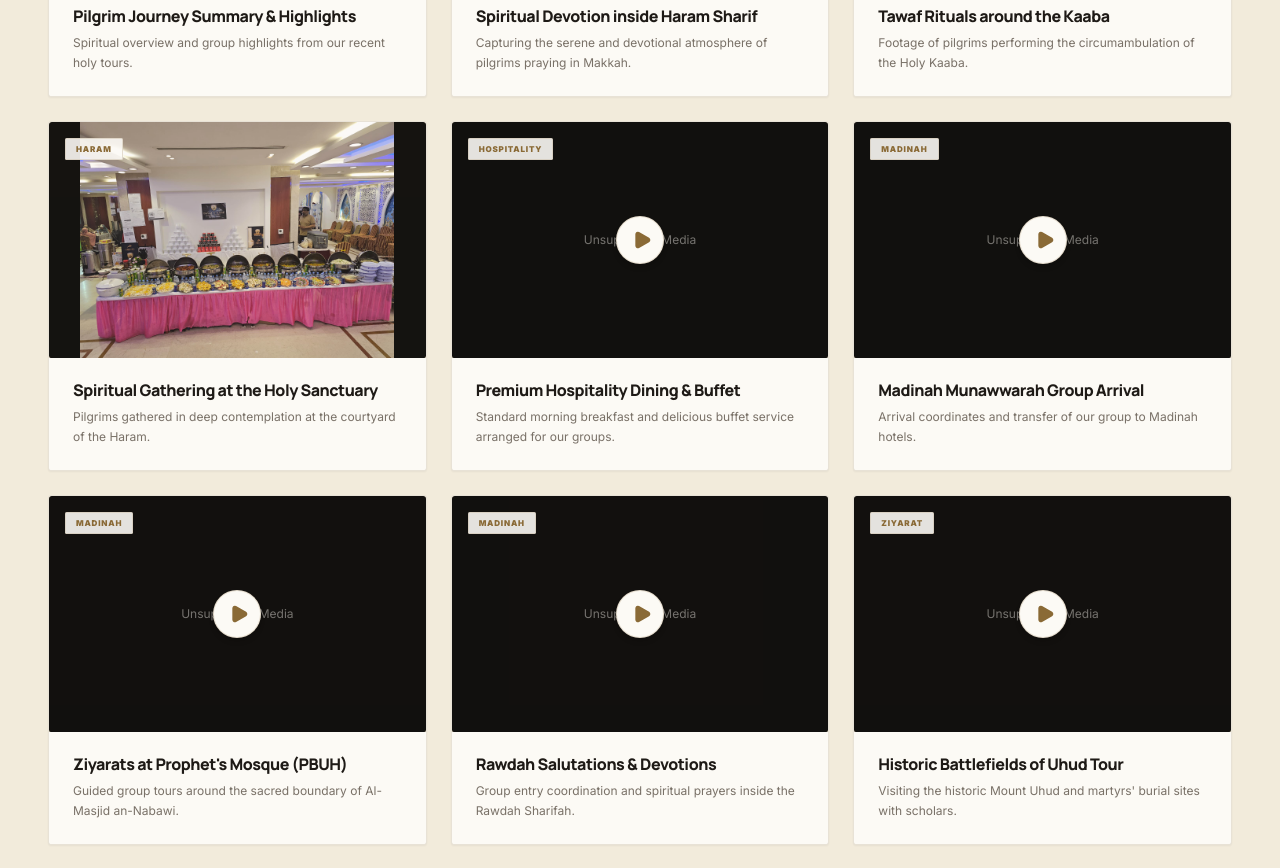
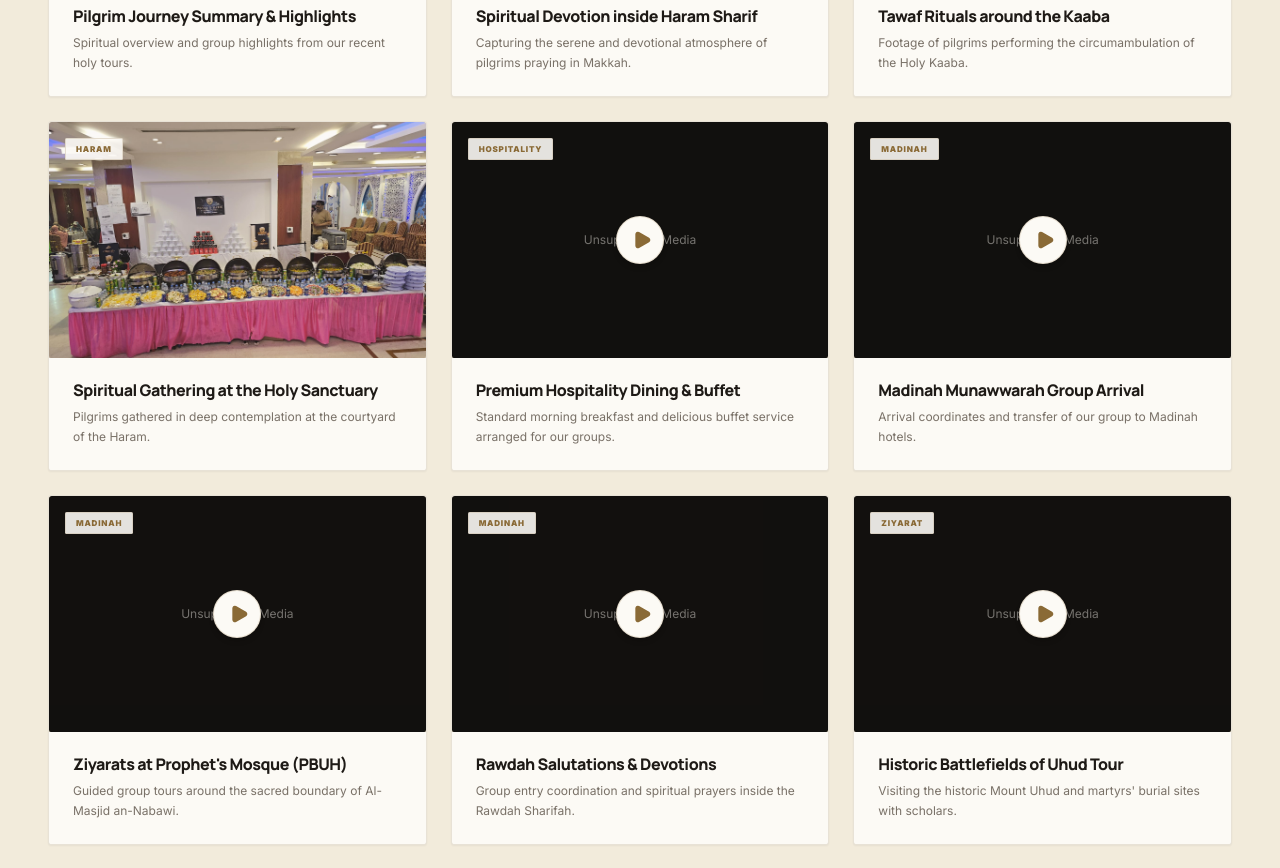
Before and after one commit to shafinmahida/dayar-e-habib-platform-v2, a Next.js app: page /gallery in a window 1280 px wide. Shown: the part 820-1688 px from the top of the page. Built offline with nearby package versions, Linux system fonts and the light colour scheme; no server answers; the database is empty; a web font is replaced by a local one.

Commit message:
Fix: Restore object-cover to SmartMediaPlayer to fix Hero image clipping

```diff
--- a/components/shared/SmartMediaPlayer.tsx
+++ b/components/shared/SmartMediaPlayer.tsx
@@ -38,7 +38,7 @@ export function SmartMediaPlayer({ url, type = "image", alt = "Media content", c
         onDoubleClick={handleFullscreen}
       >
         {/* eslint-disable-next-line @next/next/no-img-element */}
-        <img src={url} alt={alt} className="w-full h-full object-contain pointer-events-none" />
+        <img src={url} alt={alt} className={cn("w-full h-full object-cover pointer-events-none", className?.includes('object-contain') ? 'object-contain' : '')} />
       </div>
     );
   }
@@ -57,7 +57,7 @@ export function SmartMediaPlayer({ url, type = "image", alt = "Media content", c
           muted
           loop
           playsInline
-          className="w-full h-full object-cover pointer-events-none"
+          className={cn("w-full h-full object-cover pointer-events-none", className?.includes('object-contain') ? 'object-contain' : '')}
         />
         <div className="absolute inset-0 z-10 bg-transparent" />
       </div>
```
